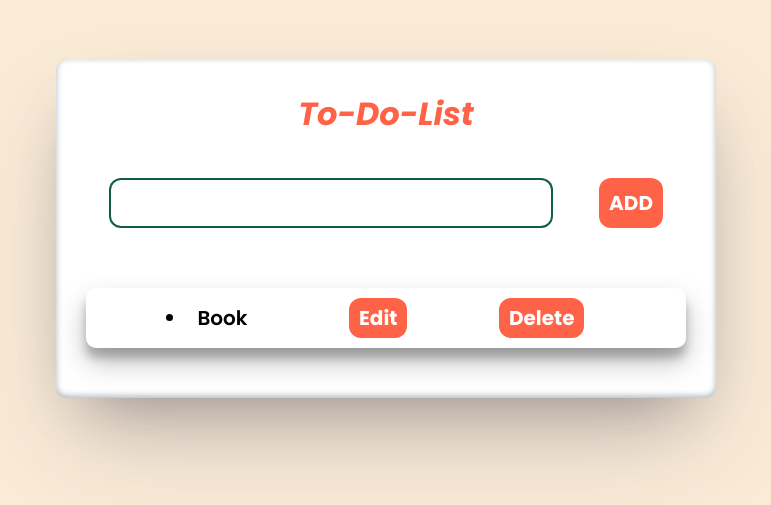
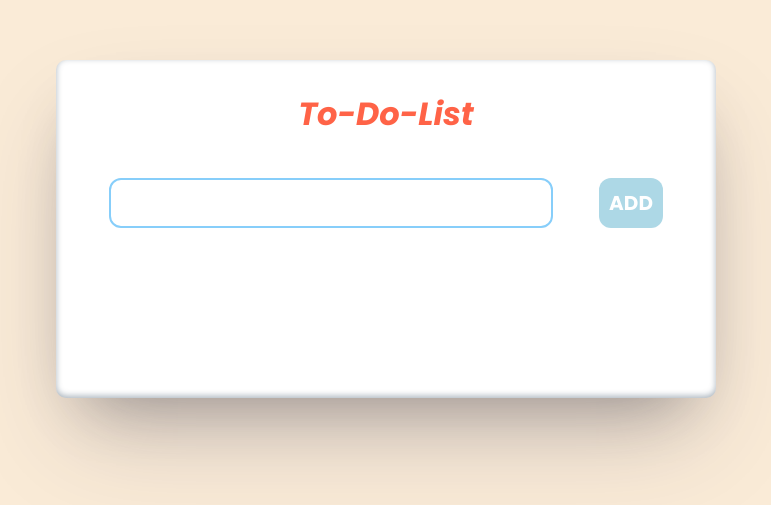
Before and after one commit to Hariprasath1996/TO-Do-List-----React-JS, a React (Vite) app: page / in a window 1280 px wide. Shown: the part 171-676 px from the top of the page, without its empty margins (254-1025 px from the left). Built offline with nearby package versions, Linux system fonts and the light colour scheme.

Commit message:
add items logic created

```diff
--- a/src/App.jsx
+++ b/src/App.jsx
@@ -1,22 +1,34 @@
 import { useState } from 'react'
-
-
+import { FaEdit } from "react-icons/fa";
+import { FaDeleteLeft } from "react-icons/fa6";
 
 function App() {
-
+  const [items, setItems] = useState([]);
+  const addItem = (itemName) => {
+    setItems([...items, { id: Date.now(), name: itemName }])
+  }
   return (
     <>
       <div className='TO-Do-container'>
         <h1>To-Do-List</h1>
         <div className='input-container'>
           <input className='input' type="text" />
-          <button className='add'><b>ADD</b></button>
+          <button className='add' onClick={() => addItem(prompt("type here"))}><b>ADD</b></button>
         </div>
-        <div className='list-container'>
+        <div className='list-container' >
           <ul className='Un-order'>
-            <li>Book</li>
-            <button className='edit'><b>Edit</b></button>
-            <button className='delete'><b>Delete</b></button>
+            <div className='list'>
+              {items.map((item => (
+                <div className=''>
+                  <li key={item.id}>{item.name}</li>
+                  <button className='Edit'><FaEdit />
+                  </button>
+                  <button className='Delete'>
+                  <FaDeleteLeft />
+                  </button>
+                </div>
+              )))}
+            </div>
           </ul>
         </div>
       </div>
--- a/src/index.css
+++ b/src/index.css
@@ -43,13 +43,13 @@ h1 {
 .input {
     width: 70%;
     padding: 10px;
-    border: 2px solid rgba(5, 87, 66, 0.952);
     border-radius: 12px;
+    border: 2px solid lightskyblue;
 }
 
 .add {
     padding: 10px;
-    background-color: tomato;
+    background-color: lightblue;
     color: white;
     border: none;
     border-radius: 12px;
@@ -71,18 +71,31 @@ b {
     display: flex;
     flex-direction: row;
     justify-content: space-evenly;
+}
+.list{
+    display: flex;
+    flex-direction: column;
+    justify-content: space-evenly;
+    align-items: center;
+    width: 100%;
+    padding: 20px;
+    border-radius: 10px;
+li{
+    width: 80%;
+    border-radius: 10px;
+    font-size: 20px;
+    font-weight: 600;
+    margin-bottom: 20px;
+    margin-left: 10px;
+    padding: 20px;
     box-shadow: rgba(0, 0, 0, 0.25) 0px 14px 28px, rgba(0, 0, 0, 0.22) 0px 10px 10px;
 }
-li {
-    padding: 5px 10px;
-    border-radius: 5px;
-    font-size: 20px;
-    font-weight: 600;
+
 }
 .edit,
 .delete {
     padding: 5px 10px;
-    background-color: tomato;
+    background-color: lightblue;
     color: white;
     border: none;
     border-radius: 12px;
```
